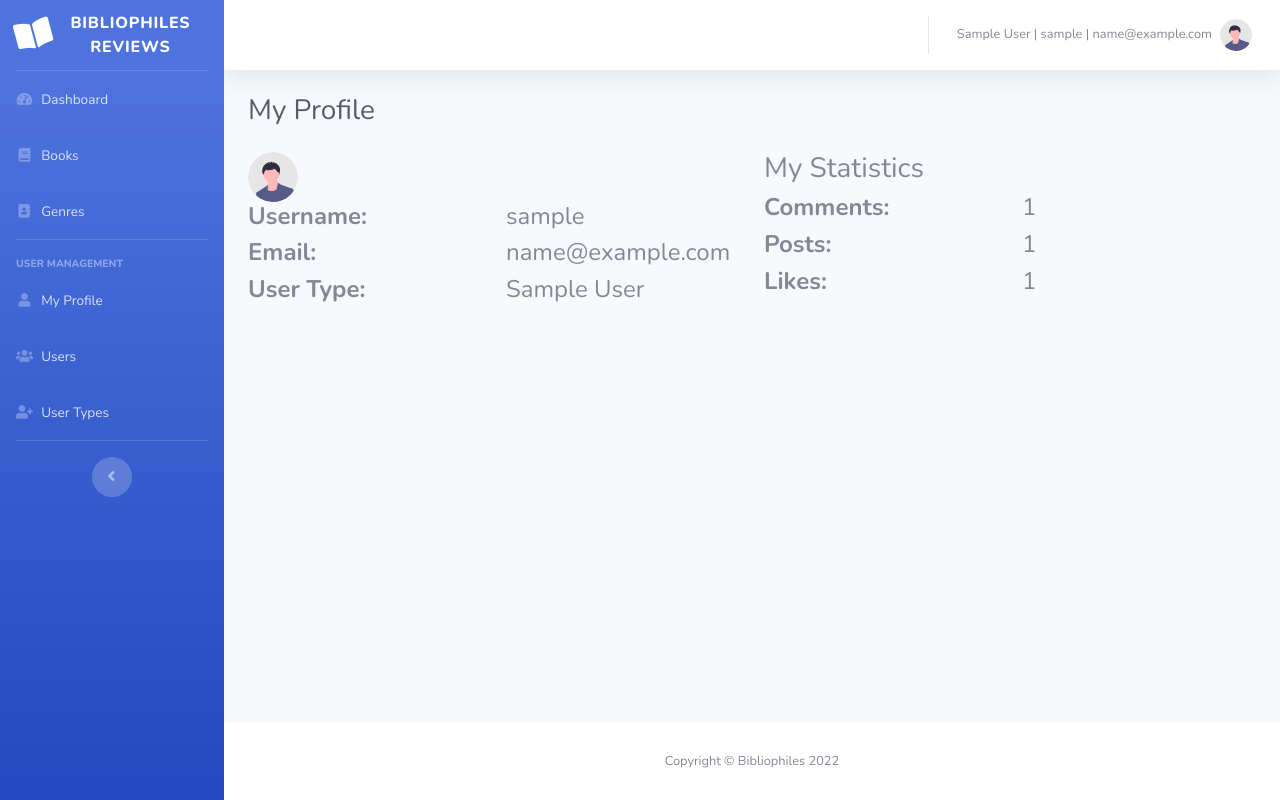
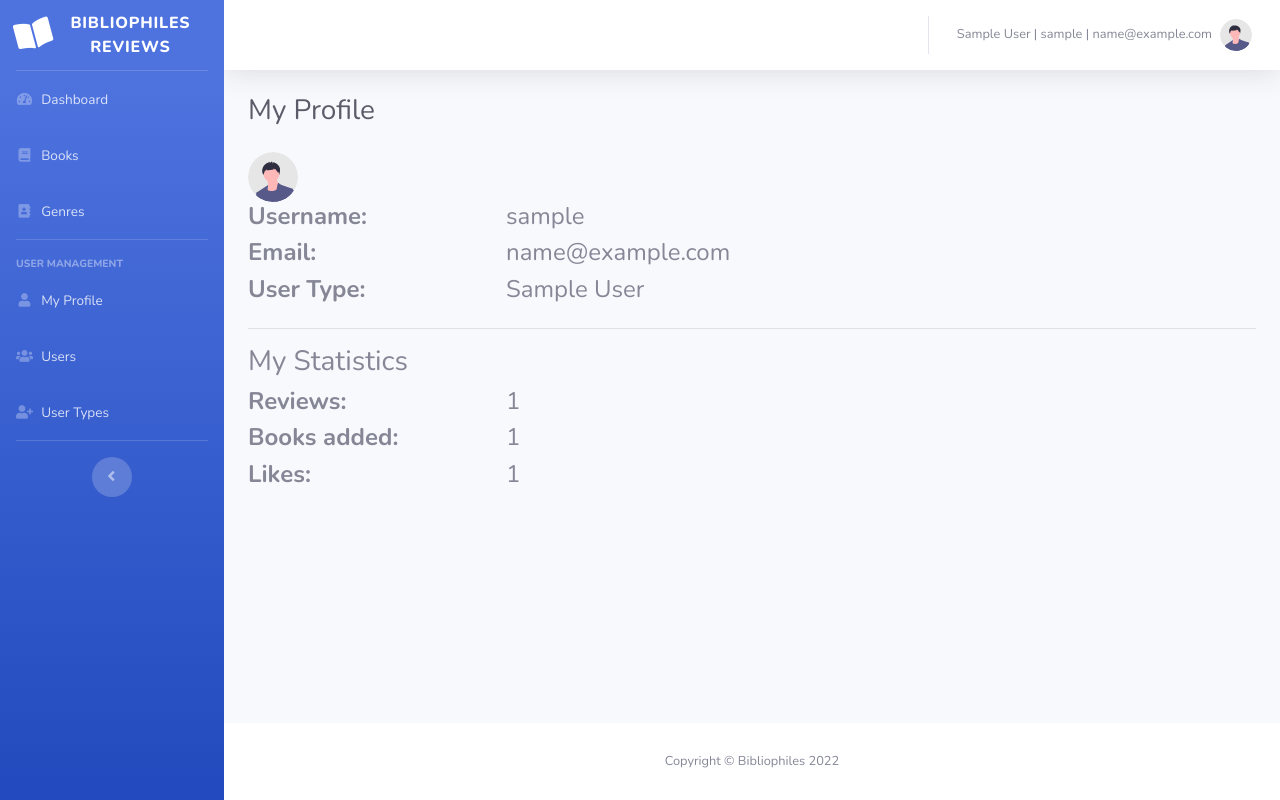
Before and after one commit to homemix/bibliophiles, a Flask app: page /users/my_profile/1 in a window 1280 px wide. Run offline with Flask 2, Linux system fonts and the light colour scheme; a user stored in the database is signed in; tables that the repository leaves empty hold one stand-in row (values such as "Sample post"); some libraries are stand-ins or nearby versions.

Commit message:
updated profile page@

```diff
--- a/blueprints/UsersBlueprint.py
+++ b/blueprints/UsersBlueprint.py
@@ -5,6 +5,7 @@ from models.UserType import UserType
 from flask_login import login_required
 from models.database import db
 from models.Review import Review
+from models.Book import Book
 
 users = Blueprint('users', __name__)
 page_title = 'Users'
@@ -54,8 +55,10 @@ def my_profile(user_id):
     user = User.query.get_or_404(user_id)
     # get all reviews
     my_reviews= Review.query.filter_by(users_id=user_id).count()
+    books_added = Book.query.filter_by(id=Book.id).count()
     if user:
         return render_template('users/my_profile.html',
                                page_title="My Profile",
                                my_reviews=my_reviews,
+                               books_added = books_added,
                                user=user)
--- a/templates/users/my_profile.html
+++ b/templates/users/my_profile.html
@@ -17,18 +17,21 @@
                 </div>
             </div>
         </div>
+    </div>
+<hr>
+    <div class="row">
         <div class="col-md-6">
             <h3>My Statistics</h3>
             <div class="row">
                 <div class="col-md-6">
-                    <h4 style="font-weight: bold">Comments:</h4>
-                    <h4 style="font-weight: bold">Posts:</h4>
+                    <h4 style="font-weight: bold">Reviews:</h4>
+                    <h4 style="font-weight: bold">Books added:</h4>
                     <h4 style="font-weight: bold">Likes:</h4>
                 </div>
                 <div class="col-md-6">
-                    <h4>{{ my_reviews }}</h4>
-                    <h4>{{ my_reviews }}</h4>
-                    <h4>{{ my_reviews }}</h4>
+                    <h4>{{my_reviews}}</h4>
+                    <h4>{{books_added}}</h4>
+                    <h4>{{my_reviews}}</h4>
                 </div>
             </div>
         </div>
```
